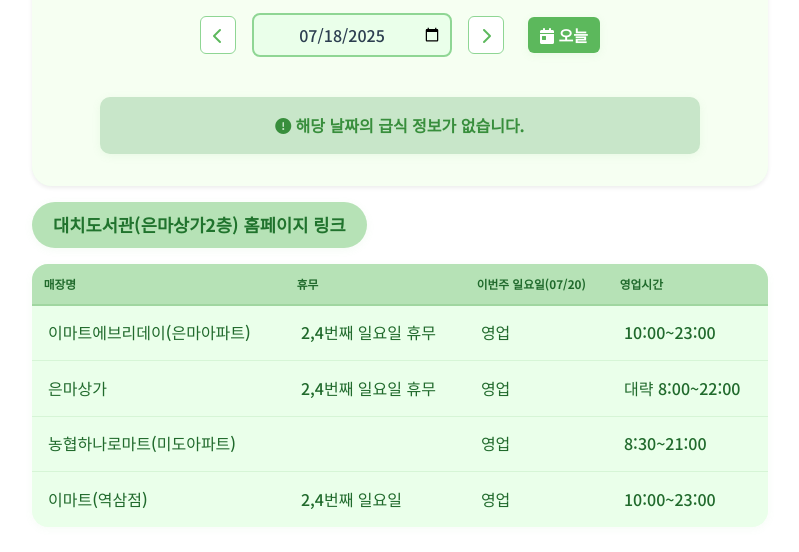
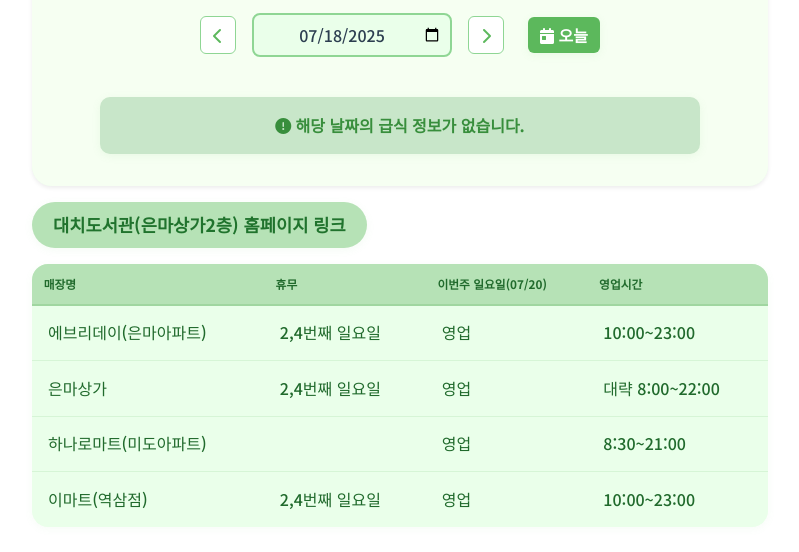
Before and after one commit to adream365/DaegokchoMeal, a plain HTML site: page index.html in a window 1280 px wide. Shown: the part 248-800 px from the top of the page, without its empty margins (240-1039 px from the left). Drawn offline with nearby package versions, Linux system fonts and the light colour scheme; no server answers.

Commit message:
Add files via upload

```diff
--- a/index.html
+++ b/index.html
@@ -95,19 +95,19 @@
                     document.getElementById('sunday-header').textContent = `이번주 일요일(${sundayMMDD})`;
                     document.write(`
                     <tr>
-                        <td>이마트에브리데이(은마아파트)</td>
-                        <td>2,4번째 일요일 휴무</td>
-                        <td>${getSundayStatus('2,4번째 일요일 휴무')}</td>
+                        <td>에브리데이(은마아파트)</td>
+                        <td>2,4번째 일요일</td>
+                        <td>${getSundayStatus('2,4번째 일요일')}</td>
                         <td>10:00~23:00</td>
                     </tr>
                     <tr>
                         <td>은마상가</td>
-                        <td>2,4번째 일요일 휴무</td>
-                        <td>${getSundayStatus('2,4번째 일요일 휴무')}</td>
+                        <td>2,4번째 일요일</td>
+                        <td>${getSundayStatus('2,4번째 일요일')}</td>
                         <td>대략 8:00~22:00</td>
                     </tr>
                     <tr>
-                        <td>농협하나로마트(미도아파트)</td>
+                        <td>하나로마트(미도아파트)</td>
                         <td></td>
                         <td>영업</td>
                         <td>8:30~21:00</td>
```
